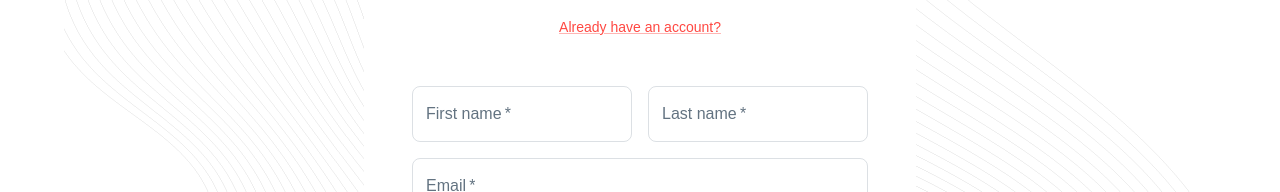
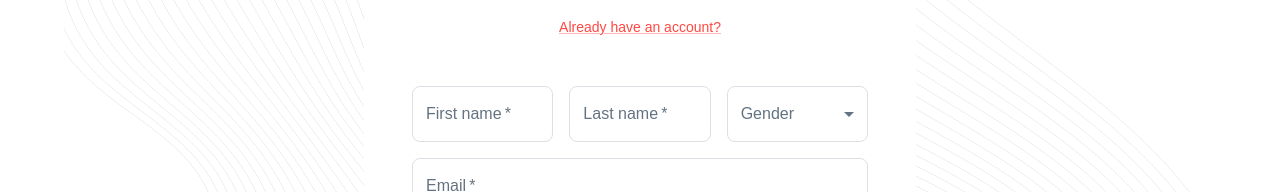
Before and after one commit to dheeraj0259/park-cam, a React (Create React App) app: page /sign-up in a window 1280 px wide. Shown: the part 288-480 px from the top of the page. Built offline with nearby package versions, Linux system fonts and the light colour scheme; no server answers.

Commit message:
add gender option

```diff
--- a/src/pages/SignUp.jsx
+++ b/src/pages/SignUp.jsx
@@ -3,6 +3,10 @@
 import Grid from '@mui/material/Grid';
 import Link from '@mui/material/Link';
 import TextField from '@mui/material/TextField';
+import InputLabel from '@mui/material/InputLabel';
+import MenuItem from '@mui/material/MenuItem';
+import FormControl from '@mui/material/FormControl';
+import Select from '@mui/material/Select';
 import { Container, Paper } from '@mui/material';
 import { motion } from 'framer-motion';
 import cogoToast from 'cogo-toast';
@@ -19,6 +23,7 @@
   const [lastName, setLastName] = useState("");
   const [email, setEmail] = useState("");
   const [password, setPassword] = useState("");
+  const [gender, setGender] = useState("");
   const [inputErr, setInputErr] = useState(DEFAULT_ERR_STATE);
   const [loading, setLoading] = useState(false);
   const [users, setUsers] = useState([]);
@@ -56,7 +61,7 @@
         setInputErr(errState);
         setLoading(true);
         // add user to db
-        let result = { firstName, lastName, id: email, password };
+        let result = { firstName, lastName, id: email, password, gender };
         addUser(result).then(res => {
           setTimeout(() => {
           const { hide } = cogoToast.success('Congratulations, your account has been successfully created.', { position: 'top-right', heading: 'Success',   onClick: () => {
@@ -100,7 +105,7 @@
       return (
         <Box component="form" noValidate sx={{ mt: 6 }}>
         <Grid container spacing={2}>
-          <Grid item xs={12} sm={6}>
+          <Grid item xs={12} sm={4}>
              <TextField
               error={inputErr["firstName"]}
               required
@@ -111,7 +116,7 @@
               onChange={(event) => handleLocalState("firstName", event.target.value, setFirstName)}
               />
           </Grid>
-          <Grid item xs={12} sm={6}>
+          <Grid item xs={12} sm={4}>
              <TextField
               error={inputErr["lastName"]}
               required
@@ -121,6 +126,23 @@
               value={lastName}
               onChange={(event) => handleLocalState("lastName", event.target.value, setLastName)}
               />
+          </Grid>
+          <Grid item xs={12} sm={4}>
+          <FormControl fullWidth>
+            <InputLabel color="warning" id="demo-simple-select-label">Gender</InputLabel>
+            <Select
+              labelId="demo-simple-select-label"
+              id="demo-simple-select"
+              value={gender}
+              label="Gender"
+              color="warning"
+              onChange={(event) => setGender(event.target.value)}
+            >
+              <MenuItem value="male">Male</MenuItem>
+              <MenuItem value="female">Female</MenuItem>
+              <MenuItem value="">None</MenuItem>
+           </Select>
+      </FormControl>
           </Grid>
           <Grid item xs={12} sm={12}>
             <TextField
```
